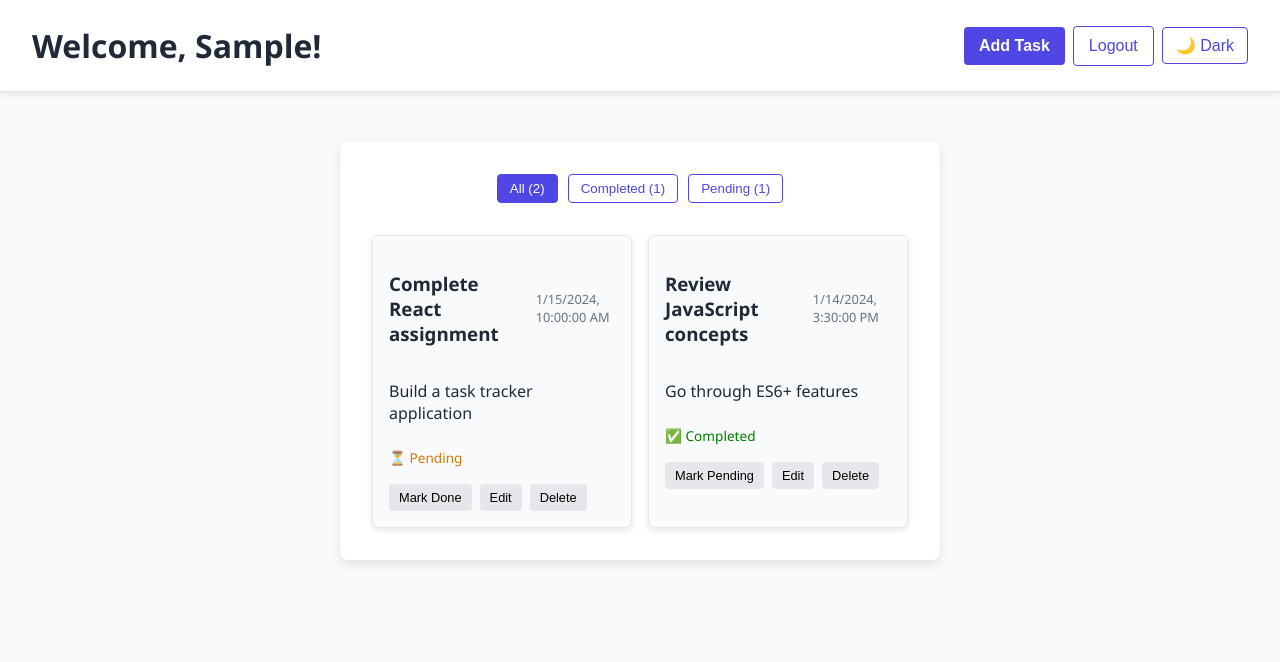
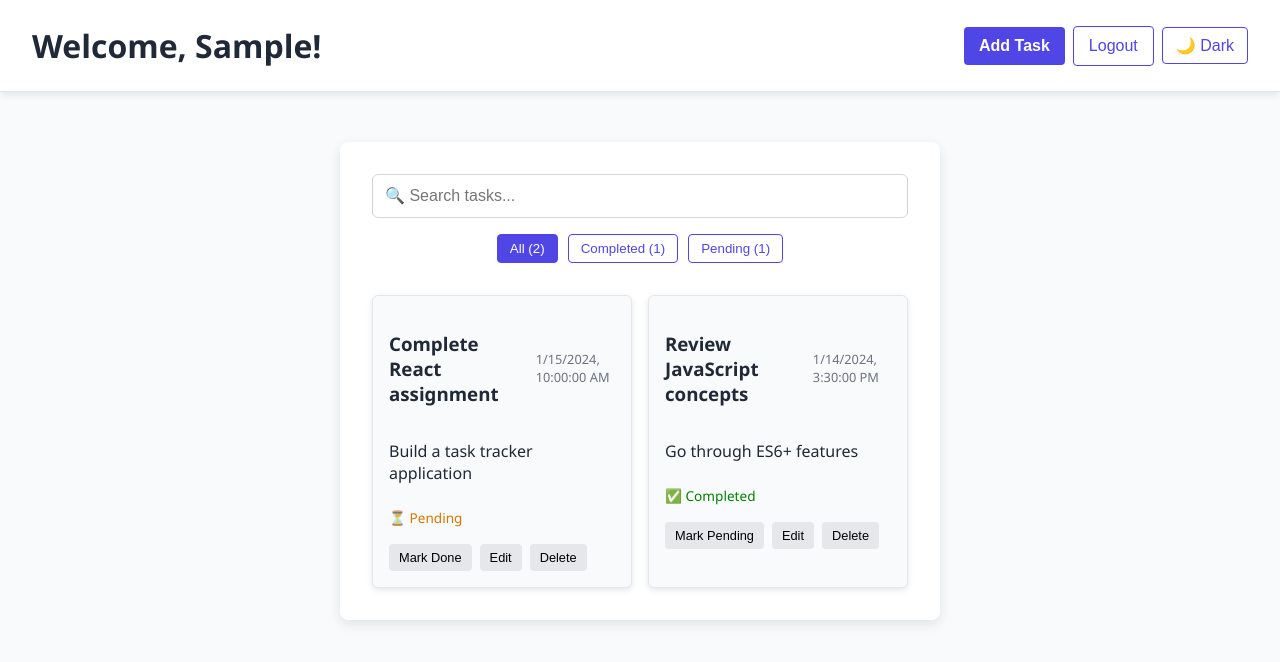
Before and after one commit to bravo1goingdark/Personal-Task-Tracker, a React (Vite) app: page /dashboard in a window 1280 px wide. Both pictures are taken after typing "Sample" into the empty fields and a click on the button "Login". Shown: the top 662 px of the page. Built offline with nearby package versions, Linux system fonts and the light colour scheme.

Commit message:
feat: added search functionality

```diff
--- a/src/@types/Task.ts
+++ b/src/@types/Task.ts
@@ -13,7 +13,8 @@ export interface TaskFormProps {
 
 export interface TaskListProps {
     tasks: Task[];
+    filter: 'all' | 'completed' | 'pending';
+    searchQuery: string;
     onUpdateTask: (task: Task) => void;
     onDeleteTask: (id: number) => void;
-    filter: 'all' | 'completed' | 'pending';
 }
--- a/src/@types/props.ts
+++ b/src/@types/props.ts
@@ -8,3 +8,8 @@ export interface LoginProps {
 export interface DashboardProps {
     onLogout: () => void;
 }
+
+export interface SearchBarProps {
+    query: string;
+    onChange: (query: string) => void;
+}
--- a/src/components/DashBoard.tsx
+++ b/src/components/DashBoard.tsx
@@ -5,6 +5,7 @@ import TaskFilter from "./TaskFilter.tsx";
 import type {Task} from "../@types/Task";
 import type {DashboardProps} from "../@types/props";
 import {getInitialTasks} from "../utils/storage.ts";
+import SearchBar from "./SearchBar.tsx";
 
 const Dashboard: React.FC<DashboardProps> = ({onLogout}: DashboardProps) => {
     const [showForm, setShowForm] = useState<boolean>(false);
@@ -12,6 +13,8 @@ const Dashboard: React.FC<DashboardProps> = ({onLogout}: DashboardProps) => {
     const [tasks, setTasks] = useState<Task[]>((): Task[] => getInitialTasks());
     const [filter, setFilter] = useState<'all' | 'completed' | 'pending'>('all');
     const [theme, setTheme] = useState(() : string => localStorage.getItem('theme') || 'light');
+    const [searchQuery, setSearchQuery] = useState('');
+
 
     const counts = {
         all: tasks.length,
@@ -62,12 +65,14 @@ const Dashboard: React.FC<DashboardProps> = ({onLogout}: DashboardProps) => {
             <div className="dashboard-container">
                 {showForm && <TaskForm onAddTask={handleAddTask}/>}
 
+                <SearchBar query={searchQuery} onChange={setSearchQuery} />
                 <TaskFilter filter={filter} onFilterChange={setFilter} counts={counts}/>
                 <TaskList
                     tasks={tasks}
+                    filter={filter}
+                    searchQuery={searchQuery}
                     onUpdateTask={handleUpdateTask}
                     onDeleteTask={handleDeleteTask}
-                    filter={filter}
                 />
 
             </div>
--- /dev/null
+++ b/src/components/SearchBar.tsx
@@ -0,0 +1,19 @@
+import React, {type ChangeEvent} from 'react';
+import type {SearchBarProps} from "../@types/props.ts";
+
+
+const SearchBar: React.FC<SearchBarProps> = ({ query, onChange }) => {
+    return (
+        <div className="search-bar">
+            <input
+                className="search-bar-input"
+                type="text"
+                placeholder="🔍 Search tasks..."
+                value={query}
+                onChange={(e : ChangeEvent<HTMLInputElement>) : void => onChange(e.target.value)}
+            />
+        </div>
+    );
+};
+
+export default SearchBar;
--- a/src/components/TaskList.tsx
+++ b/src/components/TaskList.tsx
@@ -1,7 +1,7 @@
 import React, {type ChangeEvent, useState} from 'react';
 import type {TaskListProps, Task} from '../@types/Task';
 
-const TaskList: React.FC<TaskListProps> = ({tasks, onUpdateTask, onDeleteTask, filter}) => {
+const TaskList: React.FC<TaskListProps> = ({tasks, onUpdateTask, onDeleteTask, filter, searchQuery}: TaskListProps) => {
     const [editTaskId, setEditTaskId] = useState<number | null>(null);
     const [editTitle, setEditTitle] = useState('');
     const [editDescription, setEditDescription] = useState('');
@@ -32,11 +32,17 @@ const TaskList: React.FC<TaskListProps> = ({tasks, onUpdateTask, onDeleteTask, f
         }
     };
 
-    const filteredTasks: Task[] = tasks.filter((task: Task): boolean | undefined => {
-        if (filter === 'all') return true;
-        if (filter === 'completed') return task.completed;
-        if (filter === 'pending') return !task.completed;
-    });
+    const filteredTasks = tasks
+        .filter((task) => {
+            if (filter === 'all') return true;
+            if (filter === 'completed') return task.completed;
+            if (filter === 'pending') return !task.completed;
+        })
+        .filter((task) =>
+            task.title.toLowerCase().includes(searchQuery.toLowerCase()) ||
+            task.description?.toLowerCase().includes(searchQuery.toLowerCase())
+        );
+
 
     const isOverdue: (dueDate?: string | undefined) => boolean = (dueDate?: string): boolean => {
         if (!dueDate) return false;
@@ -50,7 +56,7 @@ const TaskList: React.FC<TaskListProps> = ({tasks, onUpdateTask, onDeleteTask, f
             {filteredTasks.length === 0 ? (
                 <p>No tasks to show.</p>
             ) : (
-                filteredTasks.map((task: Task)  => (
+                filteredTasks.map((task: Task) => (
                     <div key={task.id} className="task-item">
                         {editTaskId === task.id ? (
                             <>
--- /dev/null
+++ b/src/styles/SearchBar.css
@@ -0,0 +1,20 @@
+.search-bar {
+    display: flex;
+    justify-content: center;
+    margin: 1rem auto 1.25rem;
+}
+
+.search-bar input {
+    width: 100%;
+    max-width: 400px;
+    padding: 10px 12px;
+    border: 1px solid #d1d5db;
+    border-radius: 6px;
+    font-size: 1rem;
+    outline: none;
+    transition: border 0.2s;
+}
+
+.search-bar input:focus {
+    border-color: var(--primary-color);
+}
--- a/src/styles/TaskFilter.css
+++ b/src/styles/TaskFilter.css
@@ -3,6 +3,7 @@
     gap: 10px;
     justify-content: center;
     margin-bottom: 1.5rem;
+    margin-top: 1rem;
 }
 
 .task-filter button {
```
